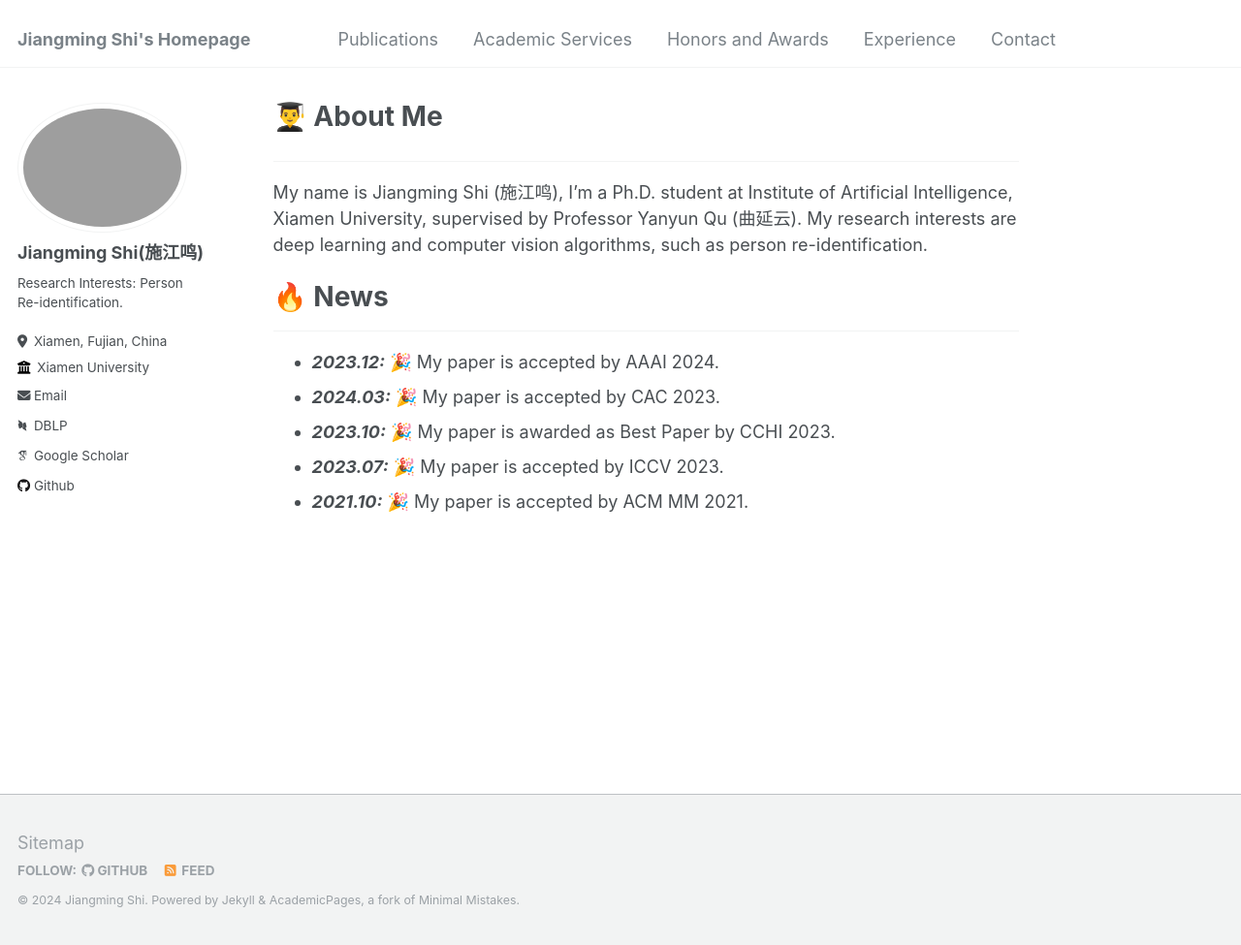
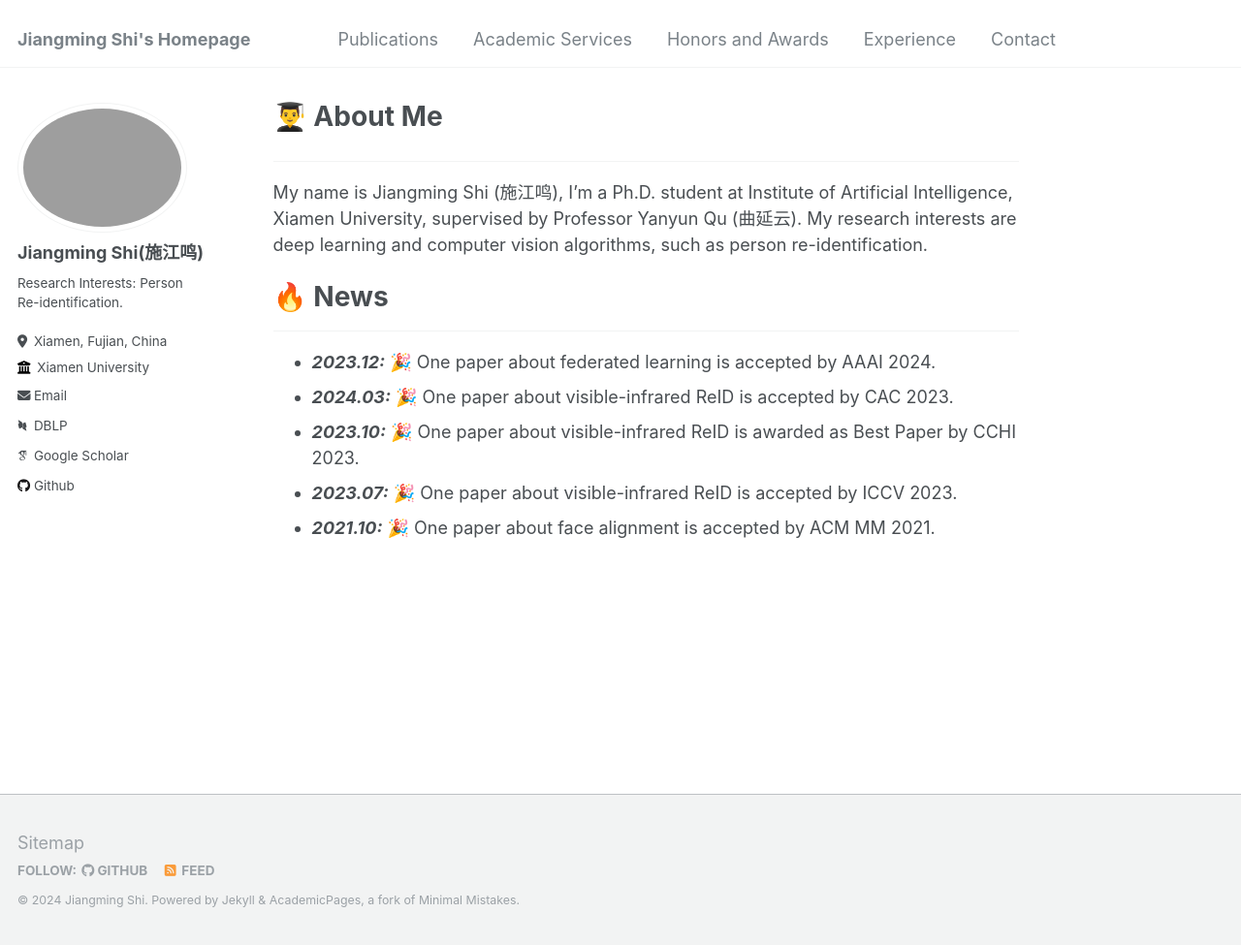
Before and after one commit to shijiangming1/shijiangming1.github.io, a Jekyll site: the page built from _pages/about.md, in a window 1280 px wide and 975 px high. Shown: the whole window at 97% size. Built offline with Jekyll 4.4.1, drawn with Linux system fonts in a browser that asks for light colours; some web fonts are replaced.

Commit message:
Update about.md

```diff
--- a/_pages/about.md
+++ b/_pages/about.md
@@ -16,18 +16,18 @@ My name is Jiangming Shi (施江鸣), I'm a Ph.D. student at Institute of Artifi
 <hr>
 <ul>
   <li>
-    <strong><i>2023.12:</i></strong> 🎉 My paper is accepted by AAAI 2024.
+    <strong><i>2023.12:</i></strong> 🎉 One paper about federated learning is accepted by AAAI 2024.
   </li>
       <li>
-    <strong><i>2024.03:</i></strong> 🎉 My paper is accepted by CAC 2023.
+    <strong><i>2024.03:</i></strong> 🎉 One paper about visible-infrared ReID is accepted by CAC 2023.
   </li>
     <li>
-    <strong><i>2023.10:</i></strong> 🎉 My paper is awarded as Best Paper by CCHI 2023.
+    <strong><i>2023.10:</i></strong> 🎉 One paper about visible-infrared ReID is awarded as Best Paper by CCHI 2023.
   </li>
   <li>
-    <strong><i>2023.07:</i></strong> 🎉 My paper is accepted by ICCV 2023.
+    <strong><i>2023.07:</i></strong> 🎉 One paper about visible-infrared ReID is accepted by ICCV 2023.
   </li>
     <li>
-    <strong><i>2021.10:</i></strong> 🎉 My paper is accepted by ACM MM 2021.
+    <strong><i>2021.10:</i></strong> 🎉 One paper about face alignment is accepted by ACM MM 2021.
   </li>
 </ul>
```
